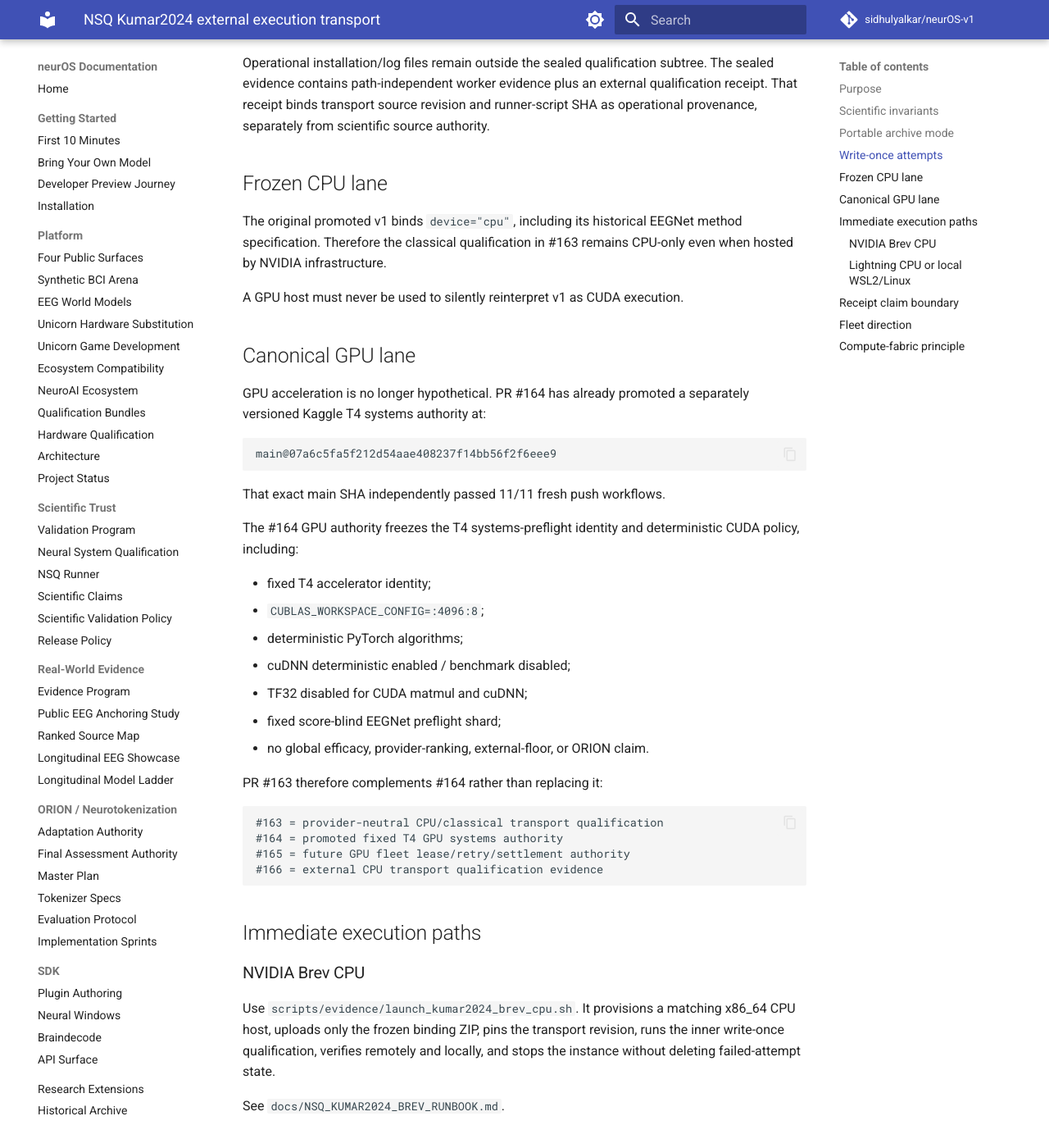
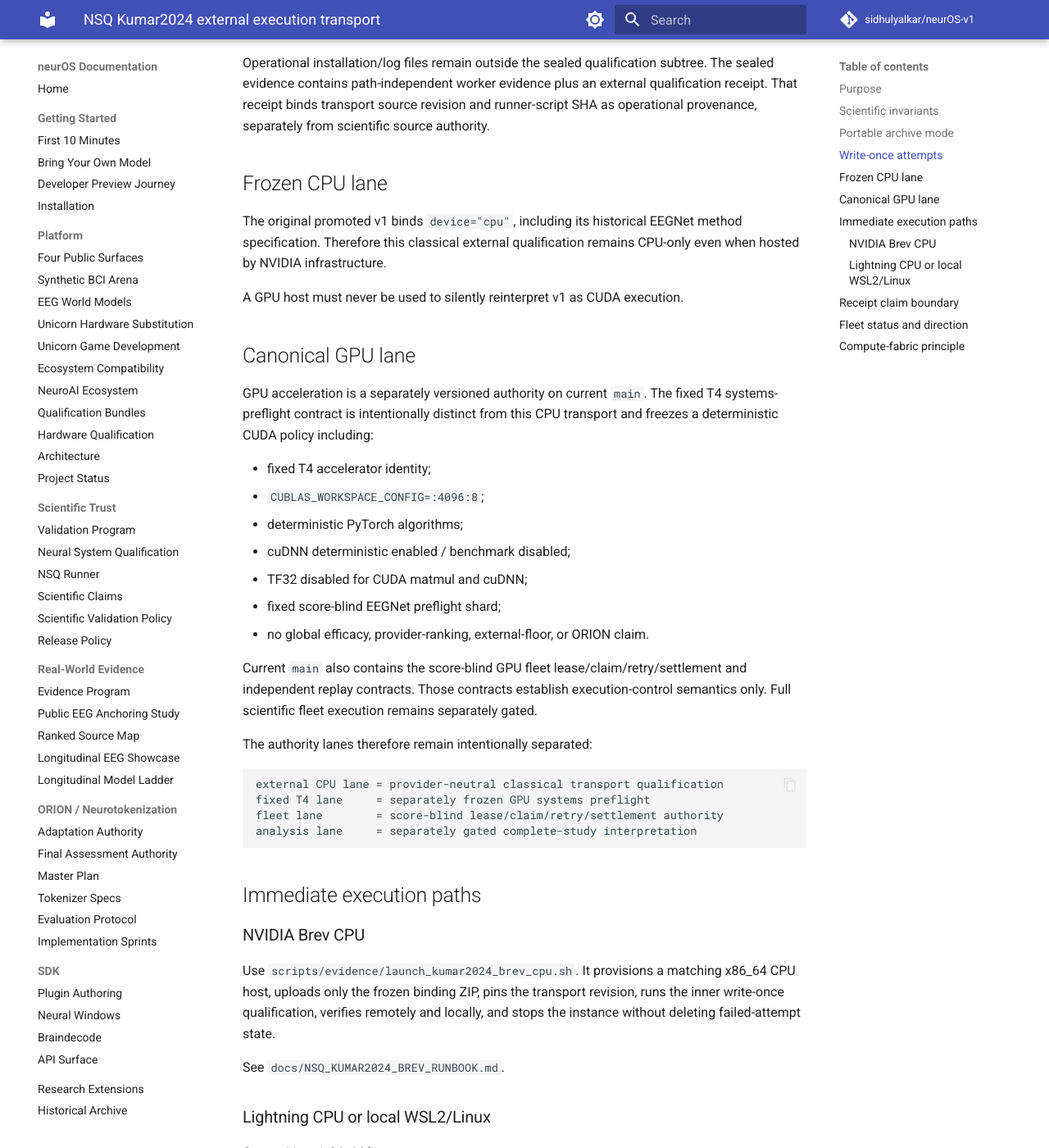
Before and after one commit to sidhulyalkar/neurOS-v1, an MkDocs documentation site: the page built from docs/NSQ_KUMAR2024_EXTERNAL_EXECUTION.md, in a window 1280 px wide and 1400 px high, scrolled down 1984 px. Shown: the whole window at 82% size. Built offline with MkDocs 1.6.1 and Material for MkDocs 9.7.7, drawn with Linux system fonts in a browser that asks for light colours; comment, search, counter and statistics services are not loaded; some of the changed text lies outside the part shown.

Commit message:
docs(evidence): align external transport narrative with current main

````diff
--- a/docs/NSQ_KUMAR2024_EXTERNAL_EXECUTION.md
+++ b/docs/NSQ_KUMAR2024_EXTERNAL_EXECUTION.md
@@ -1,6 +1,6 @@
 # NSQ Kumar2024 external execution transport
 
-Status: **draft operational transport in PR #163**. This document does not modify the frozen Kumar2024 scientific comparison authority.
+Status: **current-main external transport candidate under fresh qualification**. This document does not modify the frozen Kumar2024 scientific comparison authority.
 
 ## Purpose
 
@@ -61,21 +61,13 @@ Operational installation/log files remain outside the sealed qualification subtr
 
 ## Frozen CPU lane
 
-The original promoted v1 binds `device="cpu"`, including its historical EEGNet method specification. Therefore the classical qualification in #163 remains CPU-only even when hosted by NVIDIA infrastructure.
+The original promoted v1 binds `device="cpu"`, including its historical EEGNet method specification. Therefore this classical external qualification remains CPU-only even when hosted by NVIDIA infrastructure.
 
 A GPU host must never be used to silently reinterpret v1 as CUDA execution.
 
 ## Canonical GPU lane
 
-GPU acceleration is no longer hypothetical. PR #164 has already promoted a separately versioned Kaggle T4 systems authority at:
-
-```text
-main@07a6c5fa5f212d54aae408237f14bb56f2f6eee9
-```
-
-That exact main SHA independently passed 11/11 fresh push workflows.
-
-The #164 GPU authority freezes the T4 systems-preflight identity and deterministic CUDA policy, including:
+GPU acceleration is a separately versioned authority on current `main`. The fixed T4 systems-preflight contract is intentionally distinct from this CPU transport and freezes a deterministic CUDA policy including:
 
 - fixed T4 accelerator identity;
 - `CUBLAS_WORKSPACE_CONFIG=:4096:8`;
@@ -85,13 +77,15 @@ The #164 GPU authority freezes the T4 systems-preflight identity and determinist
 - fixed score-blind EEGNet preflight shard;
 - no global efficacy, provider-ranking, external-floor, or ORION claim.
 
-PR #163 therefore complements #164 rather than replacing it:
+Current `main` also contains the score-blind GPU fleet lease/claim/retry/settlement and independent replay contracts. Those contracts establish execution-control semantics only. Full scientific fleet execution remains separately gated.
+
+The authority lanes therefore remain intentionally separated:
 
 ```text
-#163 = provider-neutral CPU/classical transport qualification
-#164 = promoted fixed T4 GPU systems authority
-#165 = future GPU fleet lease/retry/settlement authority
-#166 = external CPU transport qualification evidence
+external CPU lane = provider-neutral classical transport qualification
+fixed T4 lane     = separately frozen GPU systems preflight
+fleet lane        = score-blind lease/claim/retry/settlement authority
+analysis lane     = separately gated complete-study interpretation
 ```
 
 ## Immediate execution paths
@@ -142,9 +136,9 @@ orion_comparison_permitted = false
 
 A structurally valid result qualifies transport only.
 
-## Fleet direction
+## Fleet status and direction
 
-Do not scale directly from the one-shard shell runner. Complete promoted execution requires a separately frozen FleetAuthority with:
+Do not scale directly from the one-shard shell runner. Current `main` already provides a separately frozen score-blind fleet control plane with:
 
 - immutable lease-only inputs;
 - atomic claim-before-invocation;
@@ -156,9 +150,16 @@ Do not scale directly from the one-shard shell runner. Complete promoted executi
 - provider/hardware/runtime receipts;
 - deterministic ledger reconstruction;
 - exactly one accepted terminal artifact per expected shard;
-- participant-level analysis only after complete assembly.
+- independent replay of the settlement graph.
 
-Issue #165 owns that GPU fleet boundary after the fixed #164 T4 systems preflight is executed and independently admitted.
+Those software contracts do not themselves authorize full fleet execution. The safe progression is:
+
+1. freshly qualify this current-main external classical transport and score-blind admission layer;
+2. execute exactly one real external classical systems shard and admit it without inspecting efficacy;
+3. execute and admit the separately frozen fixed-T4 systems preflight under its own authority;
+4. qualify a tiny multi-shard GPU transport set through the promoted score-blind fleet substrate;
+5. require explicit complete-study authority before any full preregistered fleet execution or participant-level analysis;
+6. keep ORION outside the comparison until an external scientific floor is legitimately established.
 
 ## Compute-fabric principle
 
````
